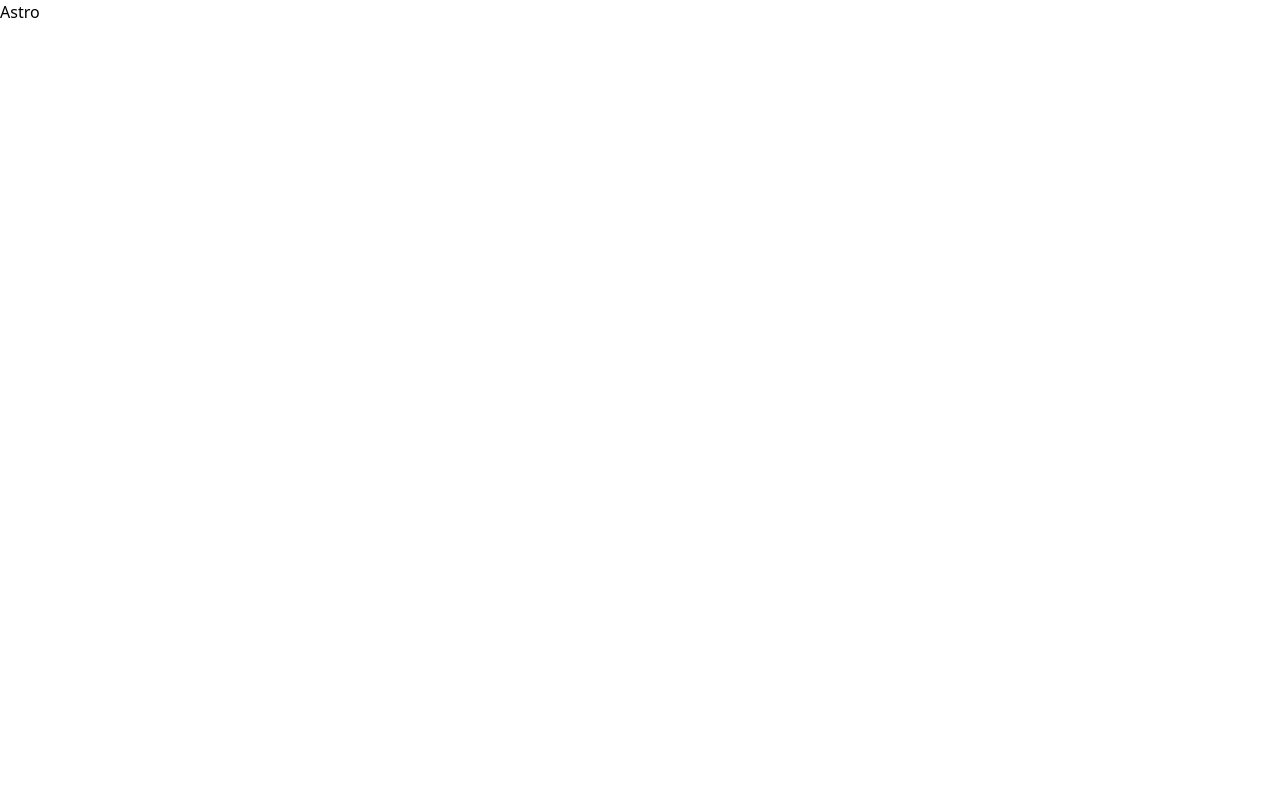
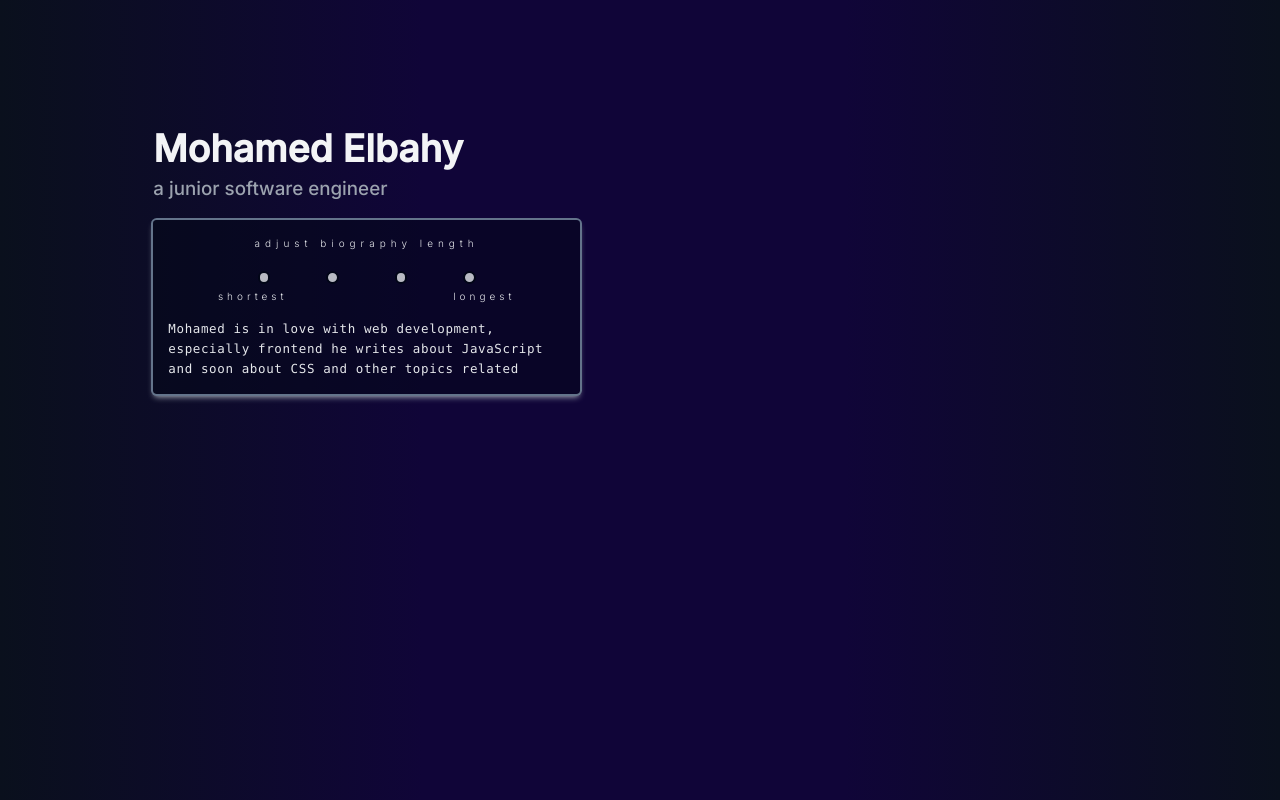
Before and after one commit to IxBahy/Blog, an Astro site: page / in a window 1280 px wide. Built offline with nearby package versions, Linux system fonts and the light colour scheme; Astro itself is replaced by a stand-in of ours.

Commit message:
adding the base and header and bio component

```diff
--- /dev/null
+++ b/src/components/Biography.jsx
@@ -0,0 +1,82 @@
+import React, { useState } from "react";
+
+export const Biography = () => {
+	const biographiesArray = [
+		`Mohamed writes good articles`,
+		`Mohamed is in love with web development, especially frontend he writes
+        about JavaScript and soon about CSS and other topics related`,
+		`Mohamed is a computer science student and is an enthusiastic web dev,
+        he is currently learning JavaScript and other related web languages,tools, and topics and
+        will hopefully share all that he learns in this journey with you in articles so stay tuned`,
+		`Mohamed is a software engineer that respects the quality of the code and the cleanness of it
+        and a very passionate Web developer that keeps up with all the new trends in development and the JavaScript
+        frameworks and open to use and learn different tech to solve problems in a more efficient way and will write about all this in here.
+        he mainly works with React but he's flexable with the choices, he has some knowledge in the backend and in the design patterns too
+        and also a certified AWS practitioner`,
+	];
+	const [biography, setBiography] = useState(biographiesArray[1]);
+	return (
+		<>
+			<div className=" shadow-gray-400 shadow-md  ring-slate-500 ring-2 rounded-md  mt-6 bg-slate-950 bg-opacity-50 text-gray-200 p-6 ">
+				<div>
+					<div className="mx-auto">
+						<p
+							className=" text-center font-thin"
+							style={{ letterSpacing: "0.5em" }}
+						>
+							adjust biography length
+						</p>
+						<div className="flex mt-8 mx-auto justify-evenly w-10/12">
+							<div>
+								<input
+									className="appearance-none rounded-full border-2  bg-gray-200 bg-opacity-80 border-slate-950 w-5 h-5"
+									type="radio"
+									name="biolength"
+									value={"shortest"}
+									id="bio-shortest"
+								/>
+							</div>
+							<div>
+								<input
+									className="appearance-none rounded-full border-2  bg-gray-200 bg-opacity-80 border-slate-950 w-5 h-5"
+									type="radio"
+									name="biolength"
+									value={"short"}
+									id="bio-short"
+								/>
+							</div>
+							<div>
+								<input
+									className="appearance-none rounded-full border-2  bg-gray-200 bg-opacity-80 border-slate-950 w-5 h-5"
+									type="radio"
+									name="biolength"
+									value={"long"}
+									id="bio-long"
+								/>
+							</div>
+							<div>
+								<input
+									className="appearance-none rounded-full border-2  bg-gray-200 bg-opacity-80 border-slate-950 w-5 h-5"
+									type="radio"
+									name="biolength"
+									value={"longest"}
+									id="bio-longest"
+								/>
+							</div>
+						</div>
+					</div>
+					<div
+						className="flex justify-between mx-auto w-9/12 font-thin"
+						style={{ letterSpacing: "0.4em" }}
+					>
+						<span className="inline-block"> shortest</span>
+						<span className="inline-block">longest</span>
+					</div>
+				</div>
+				<p class="text-xl font-mono pt-6 leading-8 tracking-wider ">
+					{biography}
+				</p>
+			</div>
+		</>
+	);
+};
--- /dev/null
+++ b/src/components/Header.astro
@@ -0,0 +1,10 @@
+---
+import { Biography } from "./Biography";
+---
+
+<header class="w-1/3 lg:sticky me-24">
+	<h1 class="text-gray-100 text-6xl font-bold">Mohamed Elbahy</h1>
+	<h3 class="text-3xl pt-4 pb-2 text-gray-400">a junior software engineer</h3>
+	<Biography/>
+
+</header>
--- /dev/null
+++ b/src/components/Main.astro
@@ -0,0 +1,6 @@
+---
+---
+
+<main class="w-1/3 ms-24">
+	<p></p>
+</main>
--- a/src/pages/index.astro
+++ b/src/pages/index.astro
@@ -1,4 +1,6 @@
 ---
+import Header from "../components/Header.astro";
+import Main from "../components/Main.astro";
 ---
 
 <html lang="en">
@@ -6,10 +8,40 @@
 		<meta charset="utf-8" />
 		<link rel="icon" type="image/svg+xml" href="/favicon.svg" />
 		<meta name="viewport" content="width=device-width" />
+		<link rel="preconnect" href="https://fonts.googleapis.com" />
+		<link rel="preconnect" href="https://fonts.gstatic.com" crossorigin />
+		<link
+			href="https://fonts.googleapis.com/css2?family=Inter:wght@300;500&display=swap"
+			rel="stylesheet"
+		/>
 		<meta name="generator" content={Astro.generator} />
 		<title>Astro</title>
 	</head>
-	<body>
-		<h1>Astro</h1>
+	<body
+		class="leading-relaxed text-slate-400 antialiased selection:bg-teal-300 selection:text-teal-900"
+	>
+		<div class="flex justify-center mt-52">
+			<Header />
+			<Main />
+		</div>
 	</body>
 </html>
+
+<style is:global>
+	* {
+		margin: 0px;
+		padding: 0px;
+		font-size: 10px;
+	}
+	body {
+		background: linear-gradient(
+			90deg,
+			rgb(10, 16, 29) 0%,
+			rgb(16, 5, 56) 33%,
+			rgb(16, 5, 56) 66%,
+			rgb(10, 16, 29) 100%
+		);
+		font-family: "Inter", sans-serif;
+	}
+</style>
+<!-- radial-gradient( 600px circle at 0px 0px, rgba(29, 78, 216, 0.15), transparent 80% ); -->
```
Also changed, not shown: src/layouts/MainLayout.astro (added).
